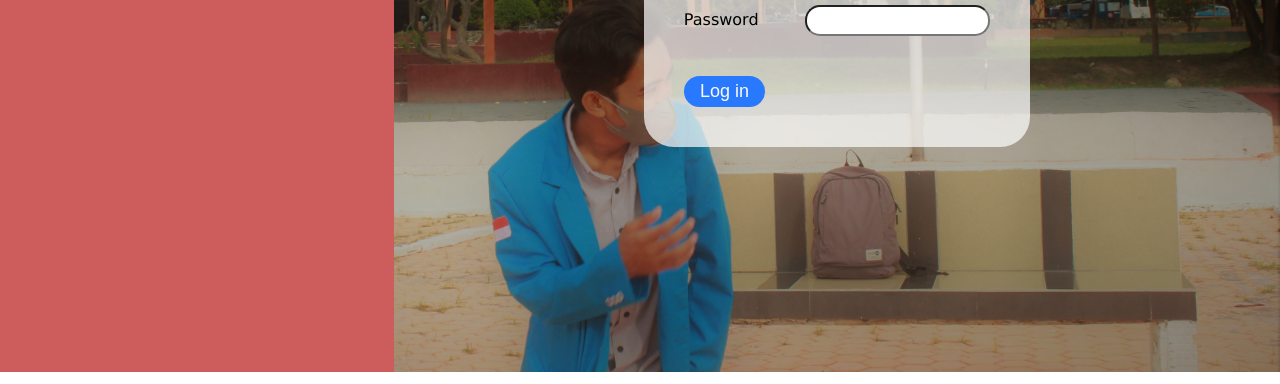
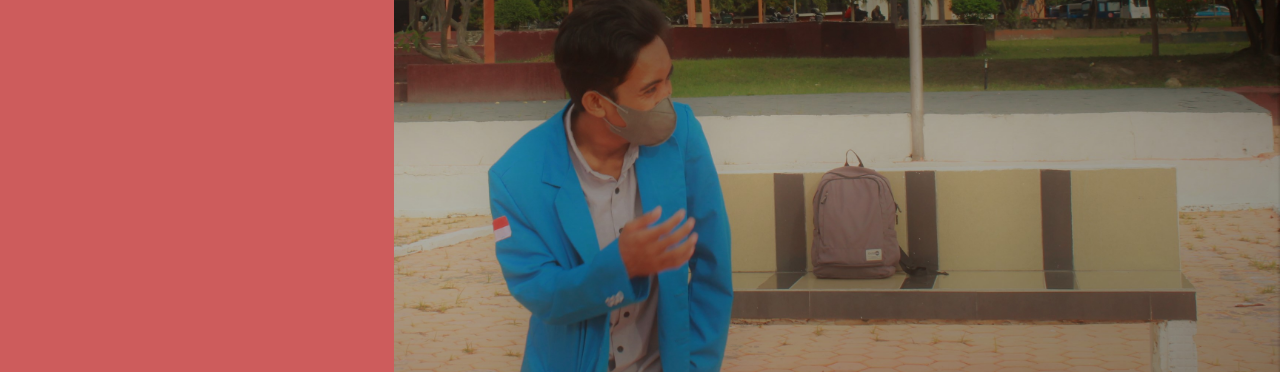
Before and after one commit to ayublibra/tugas_ayub.github.io, a plain HTML site: page index.html in a window 1280 px wide. Shown: the part 416-800 px from the top of the page. Drawn offline with Linux system fonts and the light colour scheme.

Commit message:
Update index.html

```diff
--- a/index.html
+++ b/index.html
@@ -5,7 +5,7 @@
     <meta http-equiv="X-UA-Compatible" content="IE=edge">
     <meta name="viewport" content="width=device-width, initial-scale=1.0">
     <title>Tugas WEB</title>
-    <link rel="stylesheet" href="style.css">
+    <link rel="stylesheet" href="style2.css">
 
 <body>
     <div class="block-title">
```
